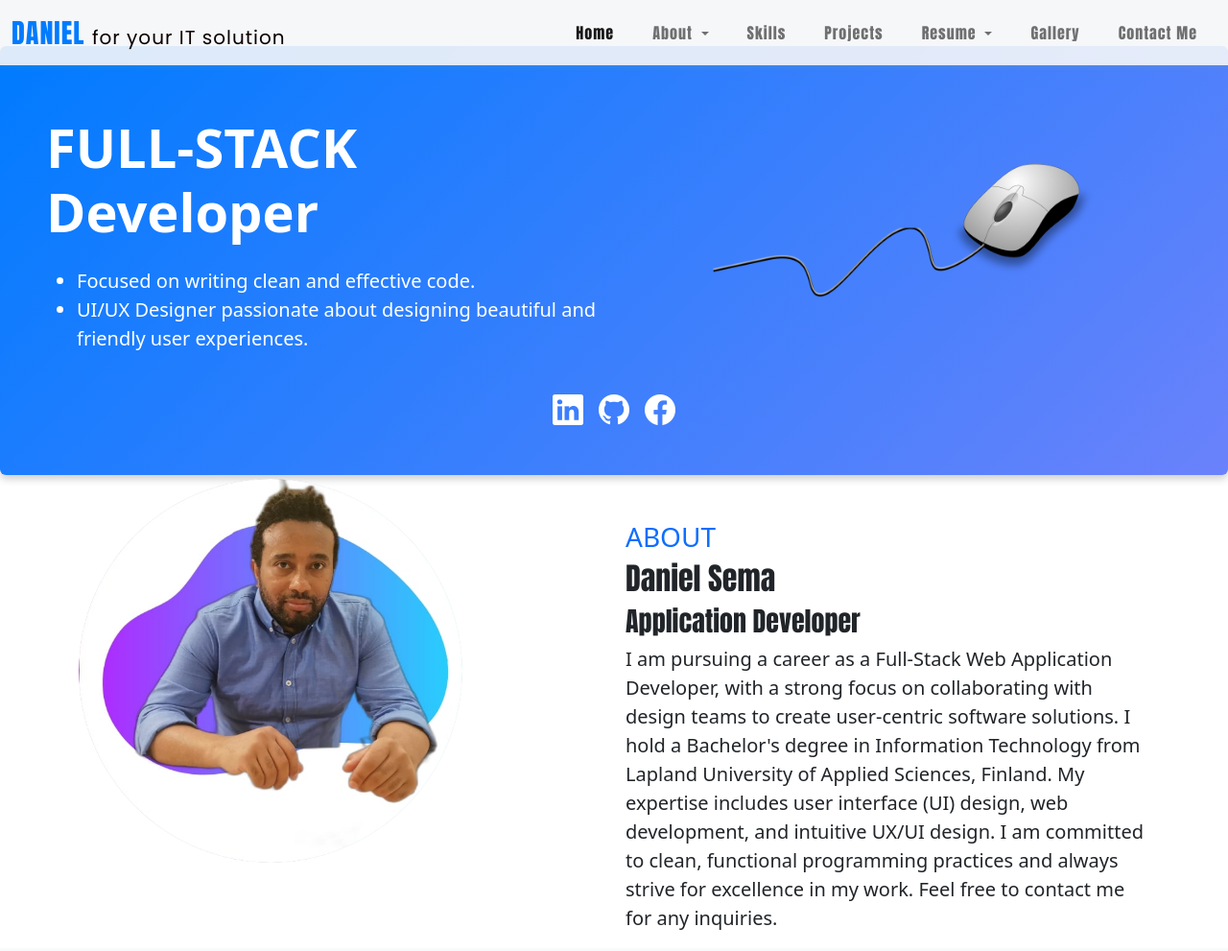
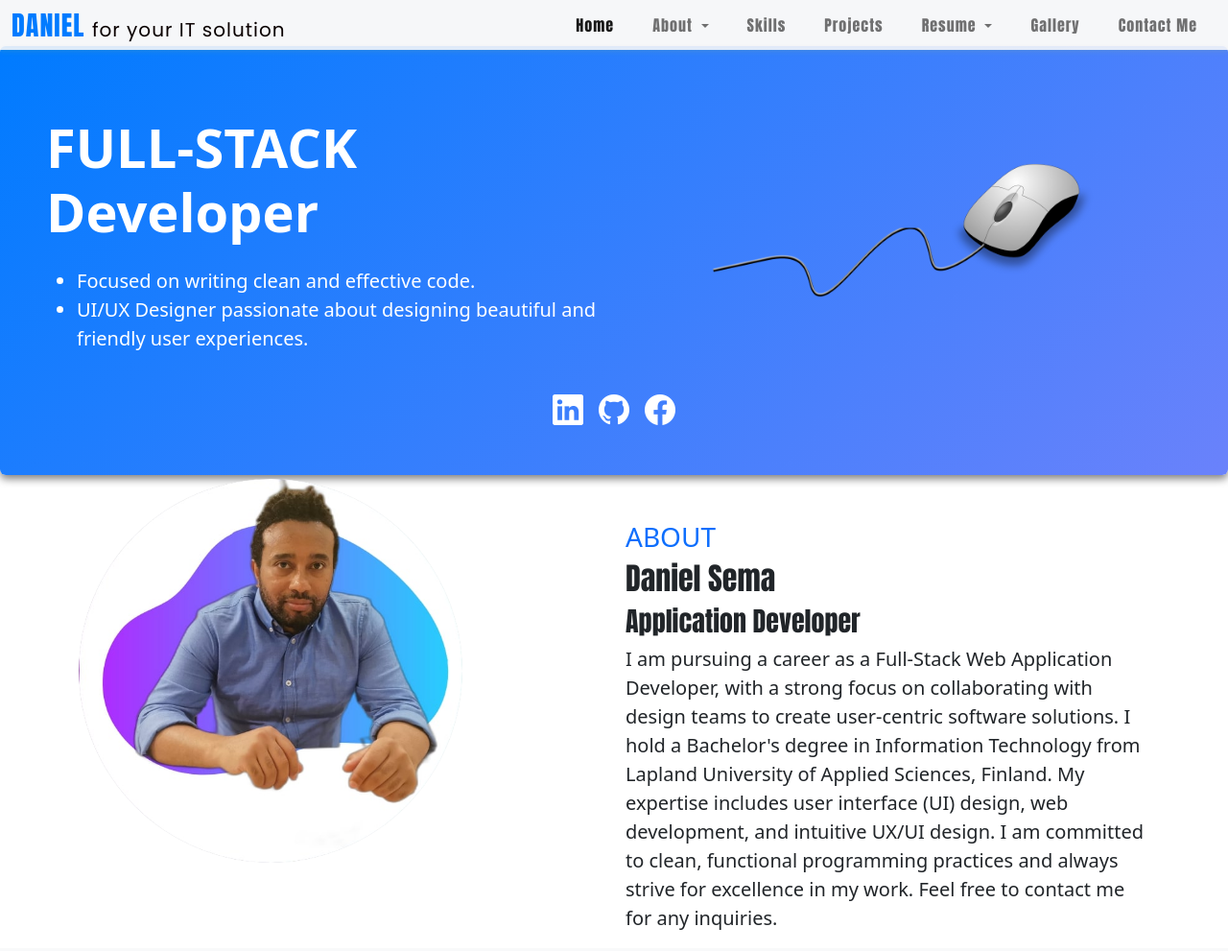
Before and after one commit to Danilegend/portfolio, a plain HTML site: page index.html in a window 1280 px wide. Shown: the top 991 px of the page at 96% size. Drawn offline with nearby package versions, Linux system fonts and the light colour scheme; a script that the page names is missing.

Commit message:
update on the nav bar

```diff
--- a/index.html
+++ b/index.html
@@ -19,7 +19,7 @@
 
 <!-- Nav Section -->
 <section>
-  <nav class="navbar navbar-expand-lg fixed-top " style="background-color: rgba(246, 247, 249, 0.9); box-shadow: 0 2px 5px rgba(190, 236, 5, 0.1);">
+  <nav class="navbar navbar-expand-lg fixed-top " style="background-color: rgba(246, 247, 249, 0.9); box-shadow: 0 2px 5px rgba(190, 236, 5, 0.1);padding: 0px 0;">
     <div class="container-fluid">
       <!-- Logo/Brand -->
       <a class="navbar-brand" href="#" style="font-family: 'Anton', sans-serif; font-size: 28px; color: #007bff;letter-spacing: 1px;">
@@ -78,7 +78,7 @@
 
     <!-- jumbotron banner -->
 <!-- Jumbotron Section -->
-<div id="about" class="mt-5 p-5 rounded container-fluid" style="background: linear-gradient(135deg, #007bff, #6a82fb); color: white; box-shadow: 0 4px 8px rgba(0, 0, 0, 0.2);">
+<div id="about" class="mt-5 p-5 rounded container-fluid" style="background: linear-gradient(135deg, #007bff, #6a82fb); color: white; box-shadow: 0 4px 8px rgba(0, 0, 0, 0.5);">
   <div class="row align-items-center">
     <!-- Text Section -->
     <div class="col-md-6">
```
